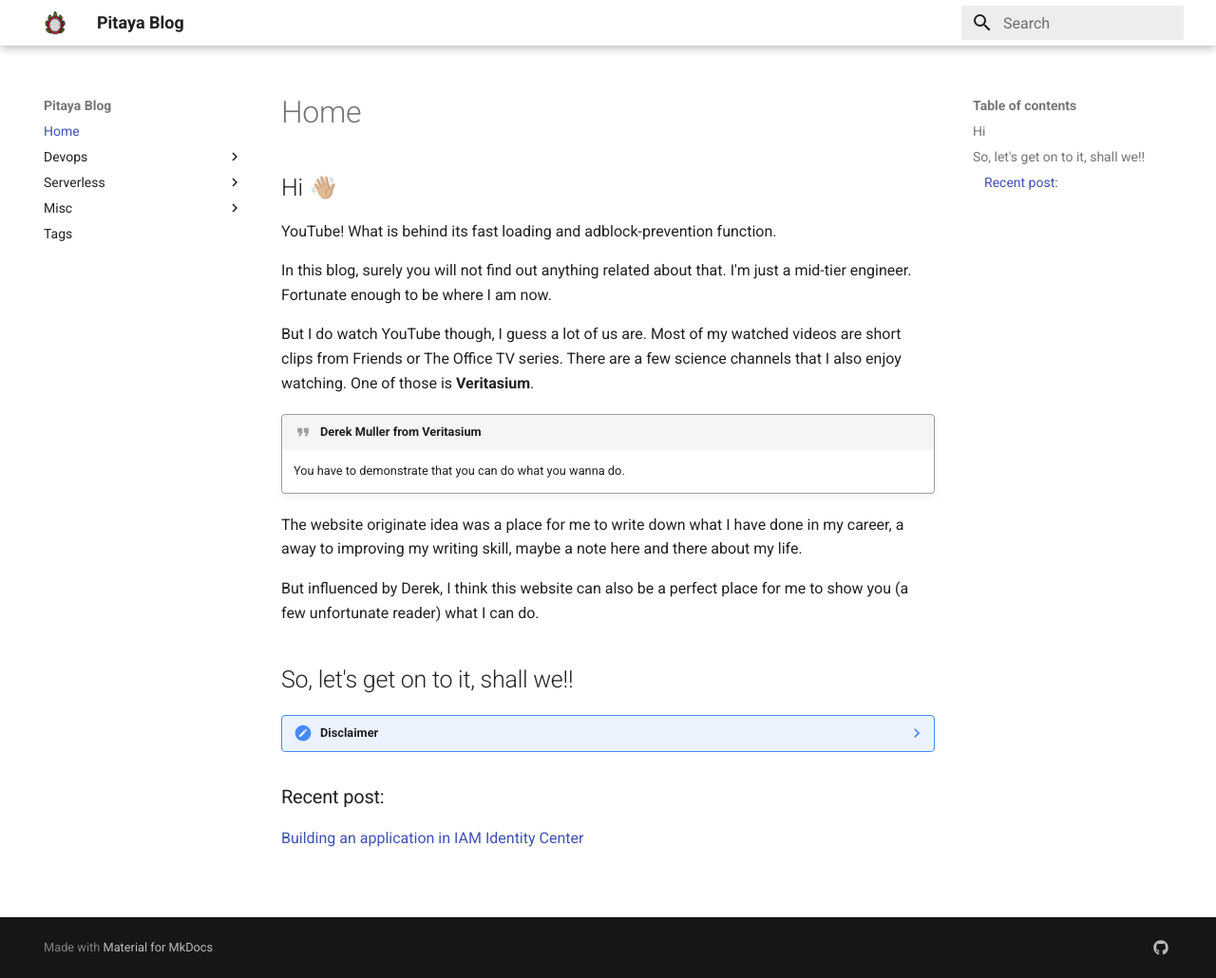
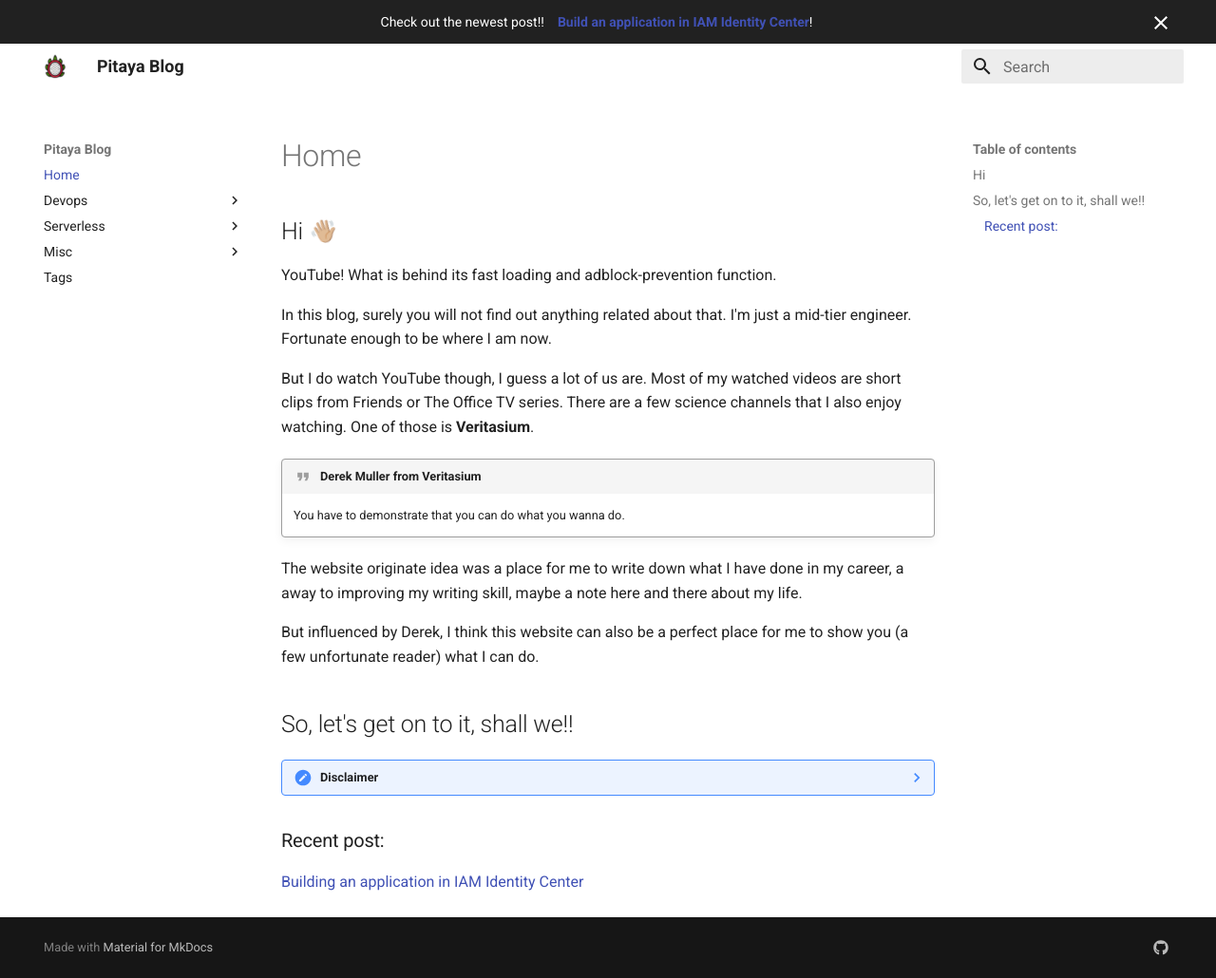
Before and after one commit to pitayapj/pitayapj.github.io, an MkDocs documentation site: the page built from docs/index.md, in a window 1280 px wide and 1030 px high. Shown: the whole window at 95% size. Built offline with MkDocs 1.6.1 and Material for MkDocs 9.7.7, drawn with Linux system fonts in a browser that asks for light colours; emoji names are drawn with the system emoji font.

```diff
--- a/mkdocs.yml
+++ b/mkdocs.yml
@@ -2,10 +2,14 @@ site_name: Pitaya Blog
 site_url: https://pitayapj.github.io
 theme:
   name: material
+  custom_dir: overrides
   favicon: common/img/logo.png
   logo: common/img/logo.png
   palette:
     primary: white
+  features:
+    - navigation.top
+    - announce.dismiss
 extra:
   social:
     - icon: fontawesome/brands/github
--- /dev/null
+++ b/overrides/main.html
@@ -0,0 +1,7 @@
+{% extends "base.html" %}
+
+{% block announce %}
+<div style="display: flex; flex-direction: row; align-items: center; justify-content: center;">
+    Check out the newest post!!　<strong><a href="/serverless/app-in-iamic/">Build an application in IAM Identity Center</a></strong>!
+</div>
+{% endblock %}
```
